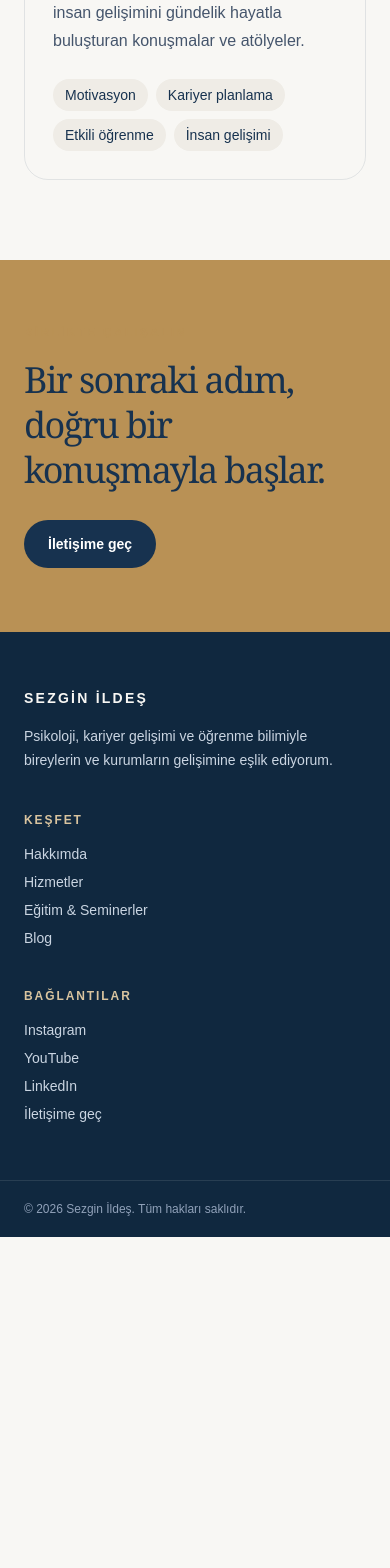
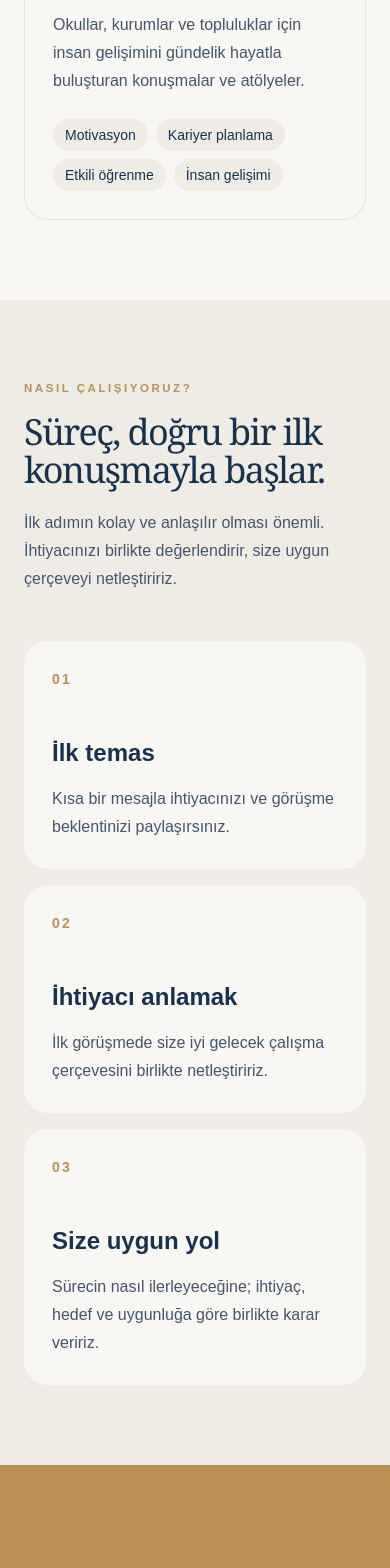
Before and after one commit to sezginildes/sezginildes.com, a Next.js app: page /hizmetler in a window 390 px wide. Shown: the part 1848-3416 px from the top of the page. Before the commit the page ends 3085 px from the top, so only its background shows below. Built offline with nearby package versions, Linux system fonts and the light colour scheme.

Commit message:
Psikolojik danışmanlık sürecini netleştir

```diff
--- a/app/hizmetler/page.tsx
+++ b/app/hizmetler/page.tsx
@@ -3,11 +3,39 @@ import PageShell from "@/components/PageShell";
 import SectionHeading from "@/components/SectionHeading";
 import ContactCta from "@/components/ContactCta";
 
-export const metadata: Metadata = { title: "Hizmetler", description: "Psikolojik danışmanlık, kariyer danışmanlığı, kurumsal eğitimler ve seminerler." };
+export const metadata: Metadata = {
+  title: "Hizmetler",
+  description: "Psikolojik danışmanlık, kariyer danışmanlığı, kurumsal eğitimler ve seminerler.",
+};
+
 const services = [
-  ["Psikolojik Danışmanlık", "Kendinizi daha iyi anlamak, zorlayıcı döngüleri fark etmek ve hayatınızda daha dengeli bir yön kurmak için güvenli bir düşünme alanı.", ["Öz farkındalık", "Kaygı ve erteleme", "Karar verme", "Yaşam yönü"]],
+  ["Psikolojik Danışmanlık", "Kendinizi daha iyi anlamak, zorlayıcı döngüleri fark etmek ve hayatınızda daha dengeli bir yön kurmak için güvenli bir düşünme alanı.", ["Öz farkındalık", "Kaygı ve erteleme", "Travmatik yaşantıların etkileri", "Karar verme", "Yaşam yönü"]],
   ["Kariyer Danışmanlığı", "Kariyerinizde yön ararken yalnızca seçenekleri değil; değerlerinizi, güçlü yanlarınızı ve hayatın gerçeklerini birlikte ele alırız.", ["Kariyer yönü ve geçiş süreçleri", "CV ve LinkedIn danışmanlığı", "Mülakat hazırlığı", "Profesyonel görünürlük"]],
   ["Kurumsal Eğitimler", "Kurumların öğrenme ve gelişim hedeflerine uygun; bağlamı anlayan, katılımcı deneyimler tasarlıyorum.", ["Psikolojik dayanıklılık", "Öğrenme ve gelişim", "Çalışan deneyimi", "Eğitim tasarımı"]],
   ["Eğitim & Seminerler", "Okullar, kurumlar ve topluluklar için insan gelişimini gündelik hayatla buluşturan konuşmalar ve atölyeler.", ["Motivasyon", "Kariyer planlama", "Etkili öğrenme", "İnsan gelişimi"]],
 ];
-export default function ServicesPage() { return <PageShell><section className="shell py-20 sm:py-28"><SectionHeading eyebrow="HİZMETLER" title="Her ihtiyacın kendine özgü bir gelişim yolu vardır." intro="Bireysel ya da kurumsal çalışmalarda, süreci ihtiyacın bağlamına göre birlikte netleştiririz." /><div className="mt-14 space-y-4">{services.map(([title,text,items], index) => <article key={title as string} className="grid gap-6 rounded-3xl border border-[#17324f]/10 p-7 sm:p-10 lg:grid-cols-[.25fr_.75fr]"><p className="text-sm font-bold tracking-[.16em] text-[#b99155]">0{index+1}</p><div><h2 className="display text-3xl sm:text-4xl">{title}</h2><p className="mt-4 max-w-2xl leading-7 text-slate-600">{text}</p><ul className="mt-6 flex flex-wrap gap-2">{(items as string[]).map(item => <li key={item} className="rounded-full bg-[#efece6] px-3 py-1.5 text-sm text-[#17324f]">{item}</li>)}</ul></div></article>)}</div></section><ContactCta /></PageShell>; }
+
+const process = [
+  ["01", "İlk temas", "Kısa bir mesajla ihtiyacınızı ve görüşme beklentinizi paylaşırsınız."],
+  ["02", "İhtiyacı anlamak", "İlk görüşmede size iyi gelecek çalışma çerçevesini birlikte netleştiririz."],
+  ["03", "Size uygun yol", "Sürecin nasıl ilerleyeceğine; ihtiyaç, hedef ve uygunluğa göre birlikte karar veririz."],
+];
+
+export default function ServicesPage() {
+  return <PageShell>
+    <section className="shell py-20 sm:py-28">
+      <SectionHeading eyebrow="HİZMETLER" title="Her ihtiyacın kendine özgü bir gelişim yolu vardır." intro="Bireysel ya da kurumsal çalışmalarda, süreci ihtiyacın bağlamına göre birlikte netleştiririz." />
+      <div className="mt-14 space-y-4">
+        {services.map(([title, text, items], index) => <article key={title as string} className="grid gap-6 rounded-3xl border border-[#17324f]/10 p-7 sm:p-10 lg:grid-cols-[.25fr_.75fr]">
+          <p className="text-sm font-bold tracking-[.16em] text-[#b99155]">0{index + 1}</p>
+          <div><h2 className="display text-3xl sm:text-4xl">{title}</h2><p className="mt-4 max-w-2xl leading-7 text-slate-600">{text}</p><ul className="mt-6 flex flex-wrap gap-2">{(items as string[]).map(item => <li key={item} className="rounded-full bg-[#efece6] px-3 py-1.5 text-sm text-[#17324f]">{item}</li>)}</ul></div>
+        </article>)}
+      </div>
+    </section>
+    <section className="bg-[#efece6]"><div className="shell py-20 sm:py-28">
+      <SectionHeading eyebrow="NASIL ÇALIŞIYORUZ?" title="Süreç, doğru bir ilk konuşmayla başlar." intro="İlk adımın kolay ve anlaşılır olması önemli. İhtiyacınızı birlikte değerlendirir, size uygun çerçeveyi netleştiririz." />
+      <div className="mt-12 grid gap-4 md:grid-cols-3">{process.map(([number, title, text]) => <article key={number} className="rounded-3xl bg-[#f8f7f4] p-7"><p className="text-sm font-bold tracking-[.16em] text-[#b99155]">{number}</p><h2 className="mt-12 text-2xl font-semibold text-[#17324f]">{title}</h2><p className="mt-4 leading-7 text-slate-600">{text}</p></article>)}</div>
+    </div></section>
+    <ContactCta />
+  </PageShell>;
+}
--- a/app/page.tsx
+++ b/app/page.tsx
@@ -7,7 +7,7 @@ import ContactCta from "@/components/ContactCta";
 import YouTubeShowcase from "@/components/YouTubeShowcase";
 
 const articles = ["Kariyer Seçiminde En Sık Yapılan Hatalar", "Ertelemenin Görünmeyen Sebebi", "Daha İyi Sorular Sormak Neden Önemli?"];
-const supportTopics = ["Kaygı ve stres", "Erteleme ve odaklanma", "Karar verme", "Kendini tanıma", "Yaşam yönü", "Kariyer geçişleri"];
+const supportTopics = ["Kaygı ve stres", "Erteleme ve odaklanma", "Travmatik yaşantıların etkileri", "Karar verme", "Kendini tanıma", "Yaşam yönü", "Kariyer geçişleri"];
 
 export default function Home() { return <PageShell>
   <section className="overflow-hidden"><div className="shell grid min-h-[calc(100svh-73px)] items-center gap-12 py-14 lg:grid-cols-[1.05fr_.95fr] lg:py-20">
```
